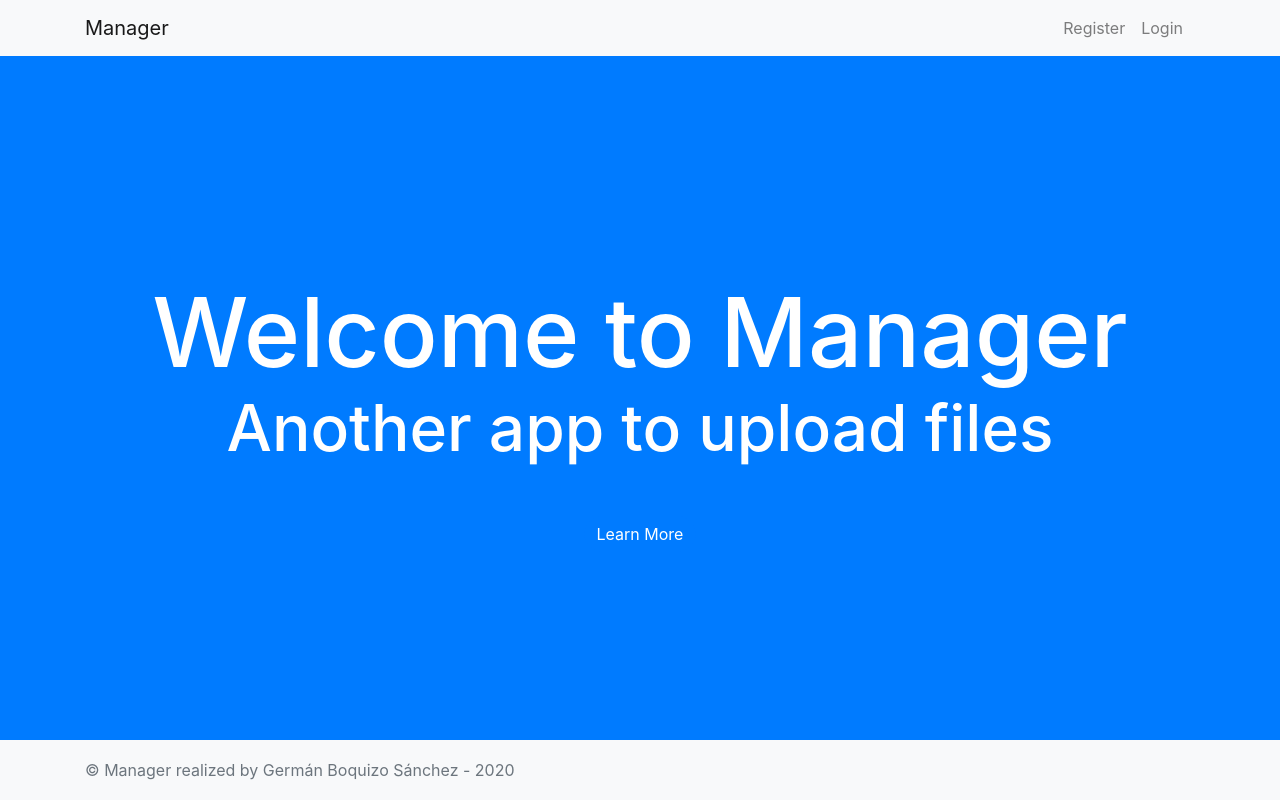
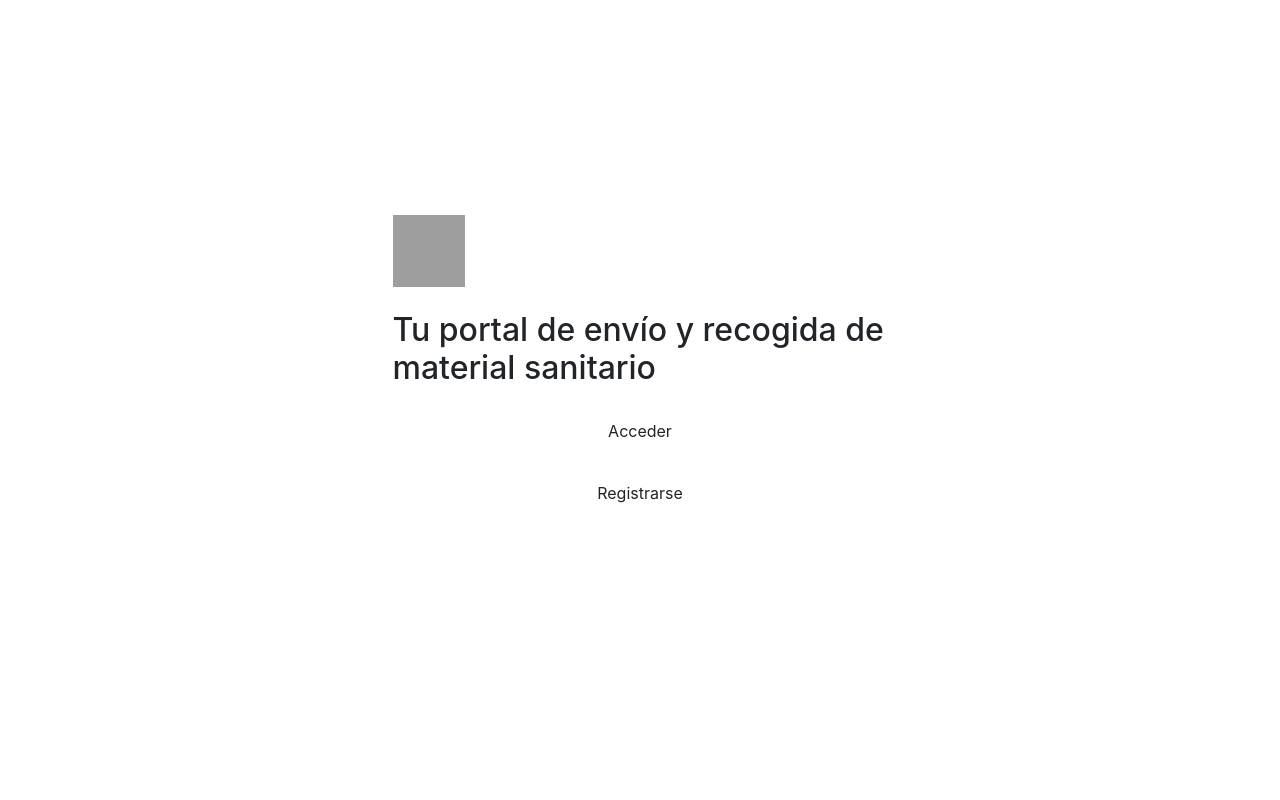
Before and after one commit to gboquizo/hackathon_optimizacion_entregas_material, a Flask app: page / in a window 1280 px wide. Run offline with Flask 2, Linux system fonts and the light colour scheme; style sheets or scripts are compiled from the project's sources; some libraries are stand-ins or nearby versions; grey boxes are pictures that could not be loaded.

Commit message:
Deleted all related about "manager project"

```diff
--- a/app/__init__.py
+++ b/app/__init__.py
@@ -33,10 +33,8 @@ def create_app():
 
     with app.app_context():
         from app.modules.auth import auth_bp
-        from app.modules.manager import manager_bp
         from app.modules.admin import admin_bp
         app.register_blueprint(auth_bp)
-        app.register_blueprint(manager_bp)
         app.register_blueprint(admin_bp)
 
         # Initialize Global db
--- a/app/config.py
+++ b/app/config.py
@@ -7,7 +7,7 @@ basedir = os.path.abspath(os.path.dirname(__file__))
 
 class BaseConfig(object):
     """Base configuration."""
-    APP_NAME = os.getenv('APP_NAME', 'Manager')
+    APP_NAME = os.getenv('APP_NAME', 'Delia')
     BCRYPT_LOG_ROUNDS = 4
     DEBUG_TB_ENABLED = False
     SECRET_KEY = os.getenv('SECRET_KEY', 'secret_key')
--- a/app/modules/auth.py
+++ b/app/modules/auth.py
@@ -16,9 +16,6 @@ auth_bp = Blueprint('auth', __name__)
 @login_manager.unauthorized_handler
 def unauthorized():
     """Redirect unauthorized users to Login page."""
-    if request.path != url_for('manager.upload_file'):
-        flash('You must be logged in to view main page.')
-
     return redirect(url_for('auth.login'))
 
 
@@ -31,6 +28,10 @@ def load_user(user_id):
 
     return None
 
+@auth_bp.route('/index')
+@auth_bp.route('/')
+def index():
+    return render_template('auth/index.html', title='Index')
 
 # Route to register a user.
 @auth_bp.route('/register', methods=['GET', 'POST'])
@@ -50,7 +51,7 @@ def register():
             db.session.add(user)
             db.session.commit()
             login_user(user)
-            return redirect(url_for('manager.index'))
+            return redirect(url_for('auth.index'))
 
         flash('A user already exists with that email address')
         return redirect(url_for('auth.register'))
@@ -63,7 +64,7 @@ def register():
 def login():
     """ User login page."""
     if current_user.is_authenticated:
-        return redirect(url_for('manager.index'))
+        return redirect(url_for('auth.index'))
 
     login_form = LoginForm(request.form)
 
@@ -78,7 +79,7 @@ def login():
         next_page = request.args.get('next')
 
         if not next_page or url_parse(next_page).netloc != '':
-            next_page = url_for('manager.show')
+            next_page = url_for('auth.show')
 
         return redirect(next_page)
 
@@ -91,4 +92,4 @@ def login():
 def logout():
     """User logout logic."""
     logout_user()
-    return redirect(url_for('manager.index'))
+    return redirect(url_for('auth.index'))
--- a/app/modules/manager.py
+++ /dev/null
@@ -1,109 +0,0 @@
-# app/modules/manager.py
-
-import os
-
-from app import db
-from app.models import File, User
-from app.utils import upload_path, dd
-from flask import render_template, Blueprint, request, flash, redirect, send_file, jsonify
-from flask_login import login_required, current_user
-from werkzeug.utils import secure_filename
-from werkzeug.exceptions import abort
-
-# Use modules for each logical domain
-manager_bp = Blueprint('manager', __name__)
-
-ALLOWED_EXTENSIONS = {'txt', 'pdf', 'png', 'jpg', 'jpeg', 'gif'}
-
-
-def allowed_files(filename):
-    return '.' in filename and filename.rsplit('.', 1)[1].lower() in ALLOWED_EXTENSIONS
-
-
-@manager_bp.route('/index')
-@manager_bp.route('/')
-def index():
-    return render_template('manager/index.html', title='Index')
-
-
-@manager_bp.route('/my-files')
-@manager_bp.route('/files/<username>')
-@login_required
-def show(username=None):
-    user = User.query.filter_by(id=username).first()
-
-    if user is None:
-        user = current_user
-
-    if user is not current_user and not current_user.is_admin():
-        abort(404)
-
-    path = upload_path()
-
-    return render_template('manager/show.html', title=user.username + ' files', user=user, path=path)
-
-
-@manager_bp.route('/upload-file', methods=['GET', 'POST'])
-@login_required
-def upload_file():
-    if request.method == 'POST':
-        if 'file' not in request.files:
-            flash('No file part')
-            return redirect(request.url)
-
-        file = request.files['file']
-        if file.filename == '':
-            flash('No file selected for uploading')
-            return redirect(request.url)
-
-        if file and allowed_files(file.filename):
-            filename = secure_filename(file.filename)
-            directory = upload_path()
-
-            file.save(os.path.join(directory, filename))
-            database_file = File(file.filename)
-
-            if File.query.filter_by(hash=database_file.hash).first() is None:
-                current_user.files.append(database_file)
-                db.session.add(database_file)
-                db.session.commit()
-                flash('File successfully uploaded')
-            else:
-                flash('This file is already exists')
-
-            return redirect('/upload-file')
-
-        else:
-            flash('Allowed file types are txt, pdf, png, jpg, jpeg and gif')
-            return redirect(request.url)
-
-    return render_template('main/upload-form.html')
-
-
-@manager_bp.route('/files/download/<filename>')
-@login_required
-def download(filename):
-    file = File.query.filter_by(name=filename).first()
-
-    if file is None:
-        abort(404)
-
-    return send_file(os.path.join(upload_path(), file.name), as_attachment=True)
-
-
-@manager_bp.route('/files/delete/<identifier>', methods=['DELETE'])
-@login_required
-def destroy(identifier):
-    file = File.query.filter_by(id=identifier).first()
-
-    if file is None:
-        abort(404)
-
-    filename = file.name
-
-    os.remove(os.path.join(upload_path(), filename))
-
-    db.session.delete(file)
-    db.session.commit()
-
-    return jsonify(success=True, message='File ' + filename + ' was deleted successfully')
--- /dev/null
+++ b/app/templates/auth/index.html
@@ -0,0 +1,16 @@
+{% extends "layouts/auth.html" %}
+
+{% block content %}
+<div class="container-fluid">
+    <div class="col-12 col-md-6 mx-md-auto">
+        <img class="mb-4" src="https://getbootstrap.com/docs/4.4/assets/brand/bootstrap-solid.svg" alt="" width="72" height="72">
+        <h2>Tu portal de envío y recogida de material sanitario</h2>
+        <a href="{{ url_for('auth.login') }}" class="btn btn-purple btn-block rounded-pill mt-4">
+            Acceder
+        </a>
+        <a href="{{ url_for('auth.register') }}" class="btn btn-purple btn-block rounded-pill mt-4">
+            Registrarse
+        </a>
+    </div>
+</div>
+{% endblock content %}
--- a/app/templates/includes/header.html
+++ /dev/null
@@ -1,11 +0,0 @@
-<div class="masthead text-center text-white">
-    <div class="masthead-content">
-        <div class="container">
-            <h1 class="masthead-heading mb-0">Welcome to {{ config.APP_NAME }}</h1>
-            <h2 class="masthead-subheading mb-0">Another app to upload files</h2>
-            <a href="{{ url_for('manager.upload_file') }}" class="btn btn-primary btn-xl rounded-pill mt-5">
-                Learn More
-            </a>
-        </div>
-    </div>
-</div>
--- a/app/templates/includes/nav.html
+++ b/app/templates/includes/nav.html
@@ -1,25 +1,25 @@
 <!-- Fixed navbar -->
 <nav class="navbar navbar-expand-lg navbar-light fixed-top bg-light fixed-top">
     <div class="container">
-        <a class="navbar-brand" href="{{ url_for('manager.index') }}">{{ config.APP_NAME }}</a>
+        <a class="navbar-brand" href="{{ url_for('auth.index') }}">{{ config.APP_NAME }}</a>
         <button class="navbar-toggler" type="button" data-toggle="collapse" data-target="#navbarResponsive" aria-controls="navbarResponsive" aria-expanded="false" aria-label="Toggle navigation">
             <span class="navbar-toggler-icon"></span>
         </button>
         <div class="collapse navbar-collapse" id="navbarResponsive">
             <ul class="navbar-nav ml-auto">
                 {% if current_user.is_authenticated %}
-                <li class="nav-item {% if request.path == url_for('manager.index') %} active {% endif %}">
-                    <a class="nav-link" href="{{ url_for('manager.index') }}">
+                <li class="nav-item {% if request.path == url_for('auth.index') %} active {% endif %}">
+                    <a class="nav-link" href="{{ url_for('auth.index') }}">
                         Index <span class="sr-only">(current)</span>
                     </a>
                 </li>
-                <li class="nav-item {% if request.path == url_for('manager.upload_file') %} active {% endif %}">
-                    <a class="nav-link" href="{{ url_for('manager.upload_file') }}">
+                <li class="nav-item {% if request.path == url_for('auth.upload_file') %} active {% endif %}">
+                    <a class="nav-link" href="{{ url_for('auth.upload_file') }}">
                         Upload <span class="sr-only">(current)</span>
                     </a>
                 </li>
-                <li class="nav-item {% if request.path == url_for('manager.show') %} active {% endif %}">
-                    <a class="nav-link" href="{{ url_for('manager.show') }}">
+                <li class="nav-item {% if request.path == url_for('auth.show') %} active {% endif %}">
+                    <a class="nav-link" href="{{ url_for('auth.show') }}">
                         My files <span class="sr-only">(current)</span>
                     </a>
                 </li>
--- /dev/null
+++ b/app/templates/layouts/auth.html
@@ -0,0 +1,19 @@
+<!DOCTYPE HTML>
+<html lang="es">
+{% include "includes/head.html" ignore missing %}
+<body class="background">
+    <div class="overlayer">
+        <section class="container">
+            <div class="masthead">
+                <div class="content">
+                    <div class="container">
+                        {% block content %}{% endblock %}
+                    </div>
+                </div>
+            </div>
+        </section>
+    </div>
+    <script defer src="{{ url_for('static', filename='js/app.js') }}" type="text/javascript"></script>
+    {% block js %}{% endblock %}
+</body>
+</html>
--- a/app/templates/manager/index.html
+++ /dev/null
@@ -1,5 +0,0 @@
-{% extends "base.html" %}
-
-{% block content %}
-    {% include "includes/header.html" ignore missing %}
-{% endblock content %}
```
Also changed, not shown: app/routes.py (deleted, +0 -20 lines), app/templates/auth/login.html (+3 -14 lines), app/templates/auth/register.html (+3 -14 lines), app/templates/manager/show.html (deleted, +0 -46 lines), app/utils.py (+0 -13 lines).
